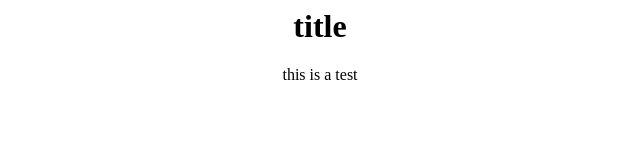
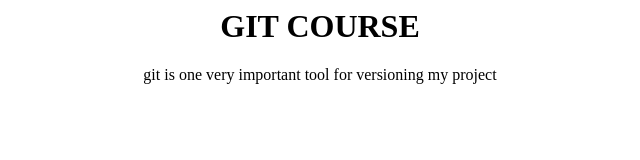
Before and after one commit to carlosAlfredoTorres/hyperblog, a plain HTML site: page index.html in a window 1280 px wide. Shown: the whole page, without its empty margins (320-960 px from the left). Drawn offline with Linux system fonts and the light colour scheme.

Commit message:
changes on the title and body

```diff
--- a/index.html
+++ b/index.html
@@ -5,8 +5,8 @@
     <link rel="stylesheet" href="css/estilos.css" / >
 </head>
 <body>
-    <h1>title</h1>
-<p>this is a test</p>
+<h1>GIT COURSE</h1>
+<p>git is one very important tool for versioning my project</p>
 
 </body>
 
```
